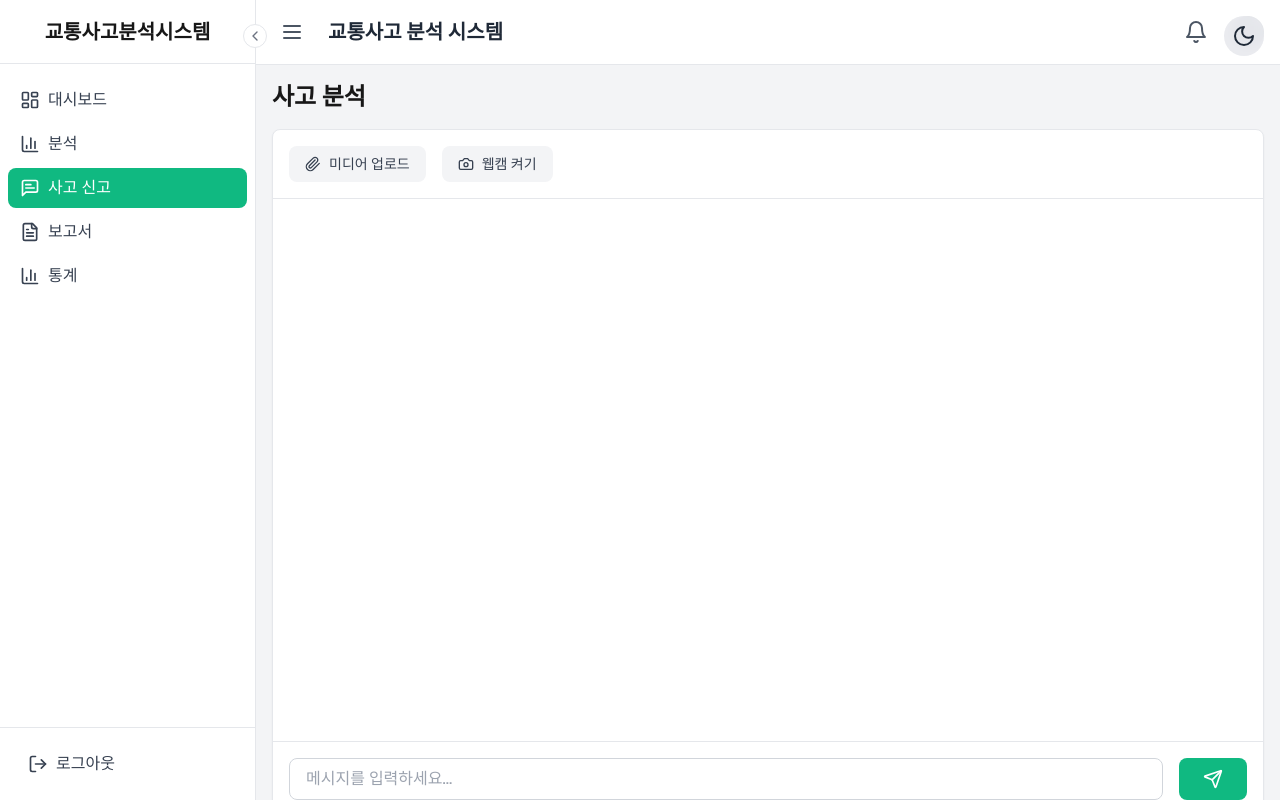
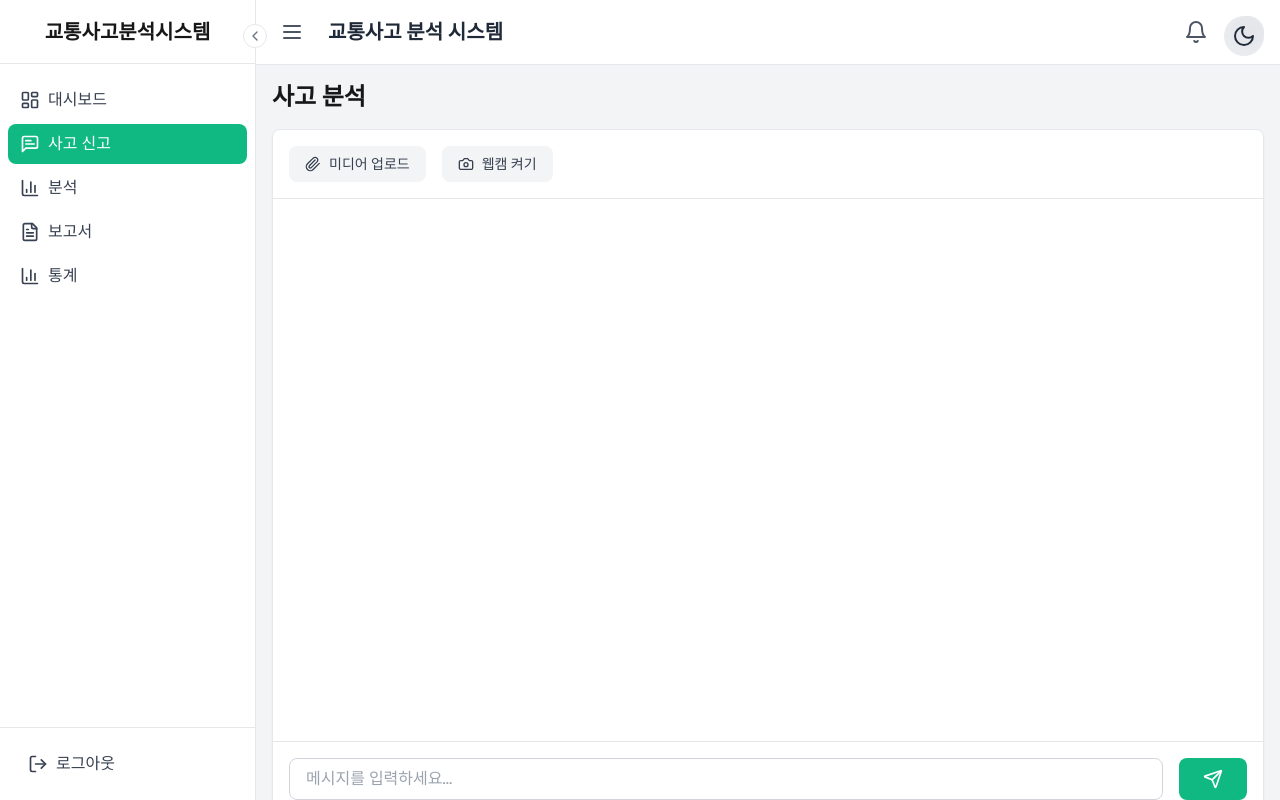
Before and after one commit to hwouu/traffic-incident-analysis-frontend-2, a Next.js app: page /dashboard/analysis/chat in a window 1280 px wide. Built offline with nearby package versions, Linux system fonts and the light colour scheme.

Commit message:
fix: 사이드바 항목 순서 변경

```diff
--- a/src/components/dashboard/DashboardSidebar.tsx
+++ b/src/components/dashboard/DashboardSidebar.tsx
@@ -24,14 +24,14 @@ export default function DashboardSidebar() {
       path: '/dashboard',
     },
     {
+      name: '사고 신고',
+      icon: MessageSquareText,
+      path: '/dashboard/analysis/chat',
+    },
+    {
       name: '분석',
       icon: BarChart3,
       path: '/dashboard/analysis',
-    },
-    {
-      name: '사고 신고',
-      icon: MessageSquareText,
-      path: '/dashboard/analysis/chat',
     },
     {
       name: '보고서',
```
